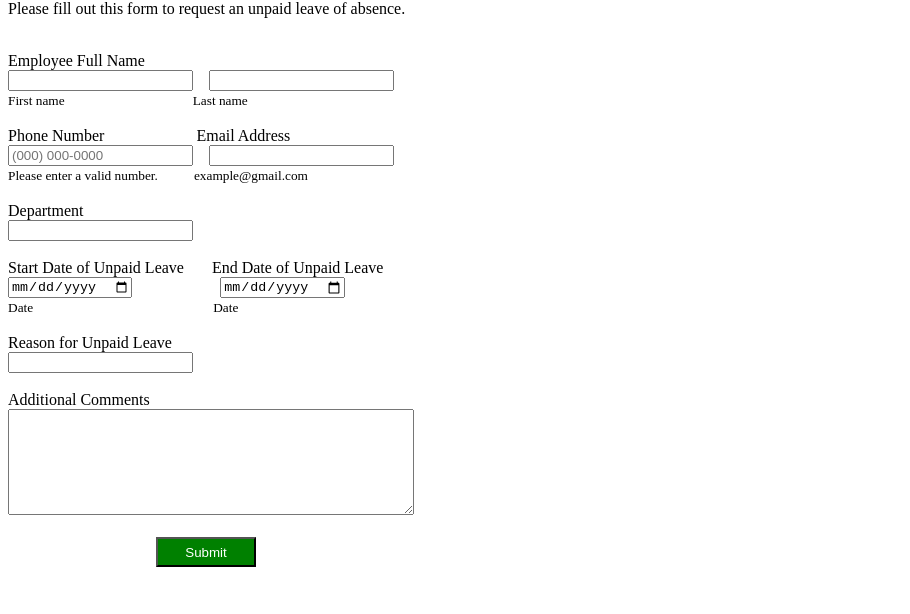
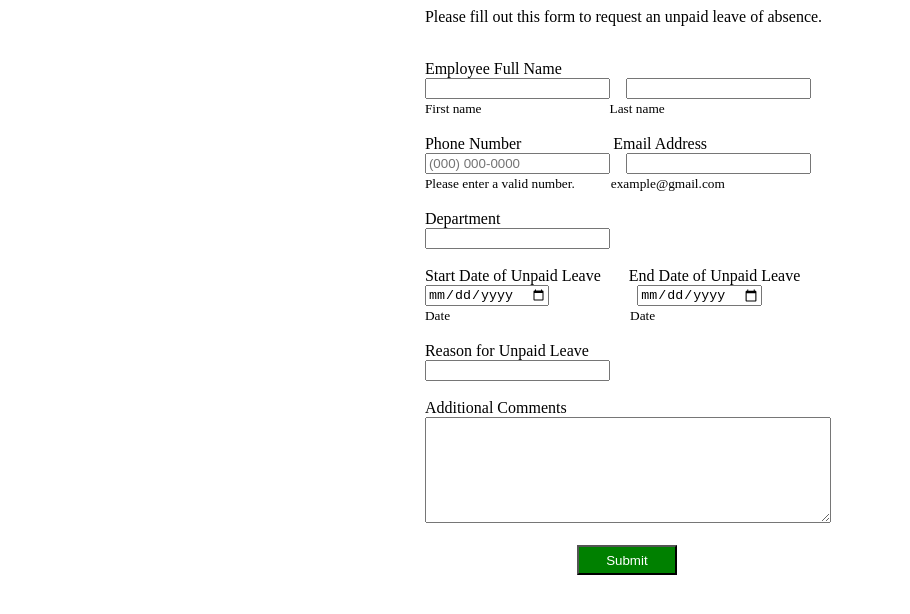
Before and after one commit to neha2005-hub/HTML, a plain HTML site: page absence_form.html in a window 1280 px wide. Shown: the part 80-694 px from the top of the page, without its empty margins (0-910 px from the left). Drawn offline with Linux system fonts and the light colour scheme.

Commit message:
Add files via upload

```diff
--- /dev/null
+++ b/absence_form.css
@@ -0,0 +1,16 @@
+body {
+    display: flex;
+    justify-content: center;
+}
+
+textarea {
+    width: 400px;
+    height: 100px;
+}
+
+button {
+    background-color: green;
+    color: white;
+    width: 100px;
+    height: 30px;
+}
--- a/absence_form.html
+++ b/absence_form.html
@@ -4,6 +4,7 @@
     <meta charset="UTF-8">
     <meta name="viewport" content="width=device-width, initial-scale=1.0">
     <title>Document</title>
+    <link rel="stylesheet" href="absence_form.css">
 </head>
 <body>
     <form action="first.html">
@@ -41,9 +42,10 @@
         <input type="text" id="reason"><br><br>
 
         <label for="comment">Additional Comments</label><br>
-        <textarea id="comment" style="width: 400px; height: 100px;"></textarea><br><br>
+        <textarea id="comment"></textarea><br><br>
 
-        &nbsp;&nbsp;&nbsp;&nbsp;&nbsp;&nbsp;&nbsp;&nbsp;&nbsp;&nbsp;&nbsp;&nbsp;&nbsp;&nbsp;&nbsp;&nbsp;&nbsp;&nbsp;&nbsp;&nbsp;&nbsp;&nbsp;&nbsp;&nbsp;&nbsp;&nbsp;&nbsp;&nbsp;&nbsp;&nbsp;&nbsp;&nbsp;&nbsp;&nbsp;&nbsp;&nbsp;&nbsp;<input type="submit" style="background-color: green; color: white; width: 100px; height: 30px;">
+        &nbsp;&nbsp;&nbsp;&nbsp;&nbsp;&nbsp;&nbsp;&nbsp;&nbsp;&nbsp;&nbsp;&nbsp;&nbsp;&nbsp;&nbsp;&nbsp;&nbsp;&nbsp;&nbsp;&nbsp;&nbsp;&nbsp;&nbsp;&nbsp;&nbsp;&nbsp;&nbsp;&nbsp;&nbsp;&nbsp;&nbsp;&nbsp;&nbsp;&nbsp;&nbsp;&nbsp;&nbsp;
+        <button type="submit">Submit</button>
     </form>
 </body>
 </html>
--- /dev/null
+++ b/bgcolor.css
@@ -0,0 +1,3 @@
+p {
+    background-color: aqua;
+}
```
Also changed, not shown: bgcolor.html (+2 -1 lines), form2.html (+1 -0 lines).
